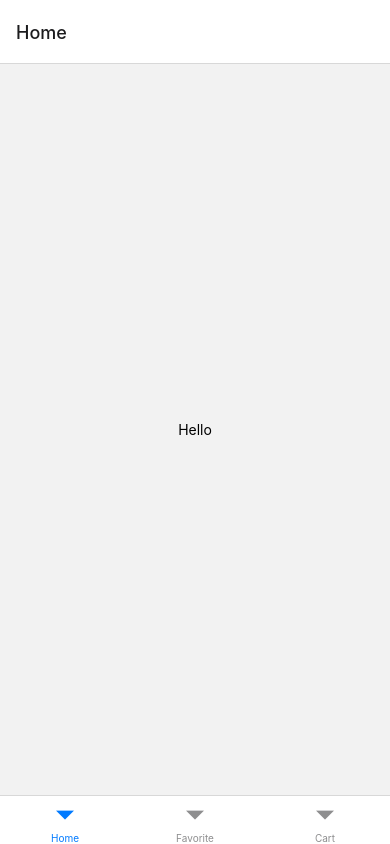
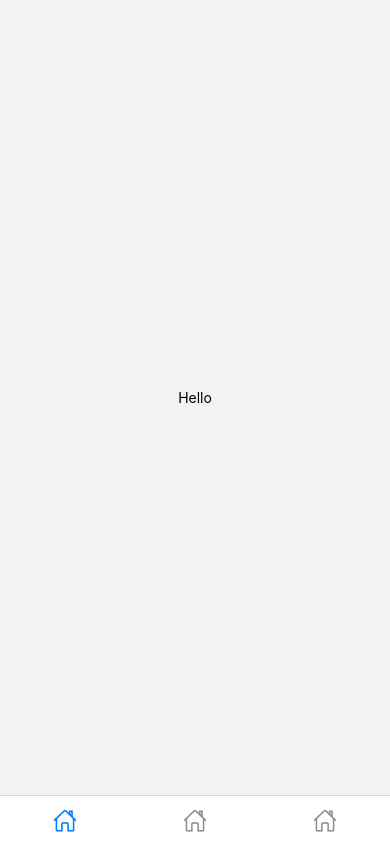
Before and after one commit to NurgaliyevS/Metro-app, a React Native app: screen / in a window 390 px wide. Built offline with nearby package versions, Linux system fonts and the light colour scheme.

Commit message:
Add package and icon navigation

```diff
--- a/package.json
+++ b/package.json
@@ -14,9 +14,11 @@
     "@react-navigation/native-stack": "^6.7.0",
     "expo": "~46.0.7",
     "expo-status-bar": "~1.4.0",
+    "expo-updates": "~0.14.4",
     "react": "18.0.0",
     "react-dom": "18.0.0",
     "react-native": "0.69.4",
+    "react-native-vector-icons": "^9.2.0",
     "react-native-web": "~0.18.7"
   },
   "devDependencies": {
--- a/src/navigation/TabNavigator.js
+++ b/src/navigation/TabNavigator.js
@@ -5,15 +5,46 @@ import HomeScreen from '../screen/HomeScreen';
 import FavoriteScreen from '../screen/FavoriteScreen';
 import CartScreen from '../screen/CartScreen';
 
+import Ionicons from 'react-native-vector-icons/Ionicons';
+
 const Tab = createBottomTabNavigator();
 
 function TabNavigator() {
   return (
     <NavigationContainer>
-      <Tab.Navigator>
-        <Tab.Screen name='Home' component={HomeScreen} />
-        <Tab.Screen name='Favorite' component={FavoriteScreen} />
-        <Tab.Screen name='Cart' component={CartScreen} />
+      <Tab.Navigator
+        screenOptions={{
+          tabBarShowLabel: false,
+          headerShown: false,
+        }}
+      >
+        <Tab.Screen
+          name='Home'
+          component={HomeScreen}
+          options={{
+            tabBarIcon: ({ color, size }) => (
+              <Ionicons name='home-outline' color={color} size={size} />
+            ),
+          }}
+        />
+        <Tab.Screen
+          name='Favorite'
+          component={FavoriteScreen}
+          options={{
+            tabBarIcon: ({ color, size }) => (
+              <Ionicons name='home-outline' color={color} size={size} />
+            ),
+          }}
+        />
+        <Tab.Screen
+          name='Cart'
+          component={CartScreen}
+          options={{
+            tabBarIcon: ({ color, size }) => (
+              <Ionicons name='home-outline' color={color} size={size} />
+            ),
+          }}
+        />
       </Tab.Navigator>
     </NavigationContainer>
   );
```
Also changed, not shown: 1 other file (tests, documents, lock files or other folders).
